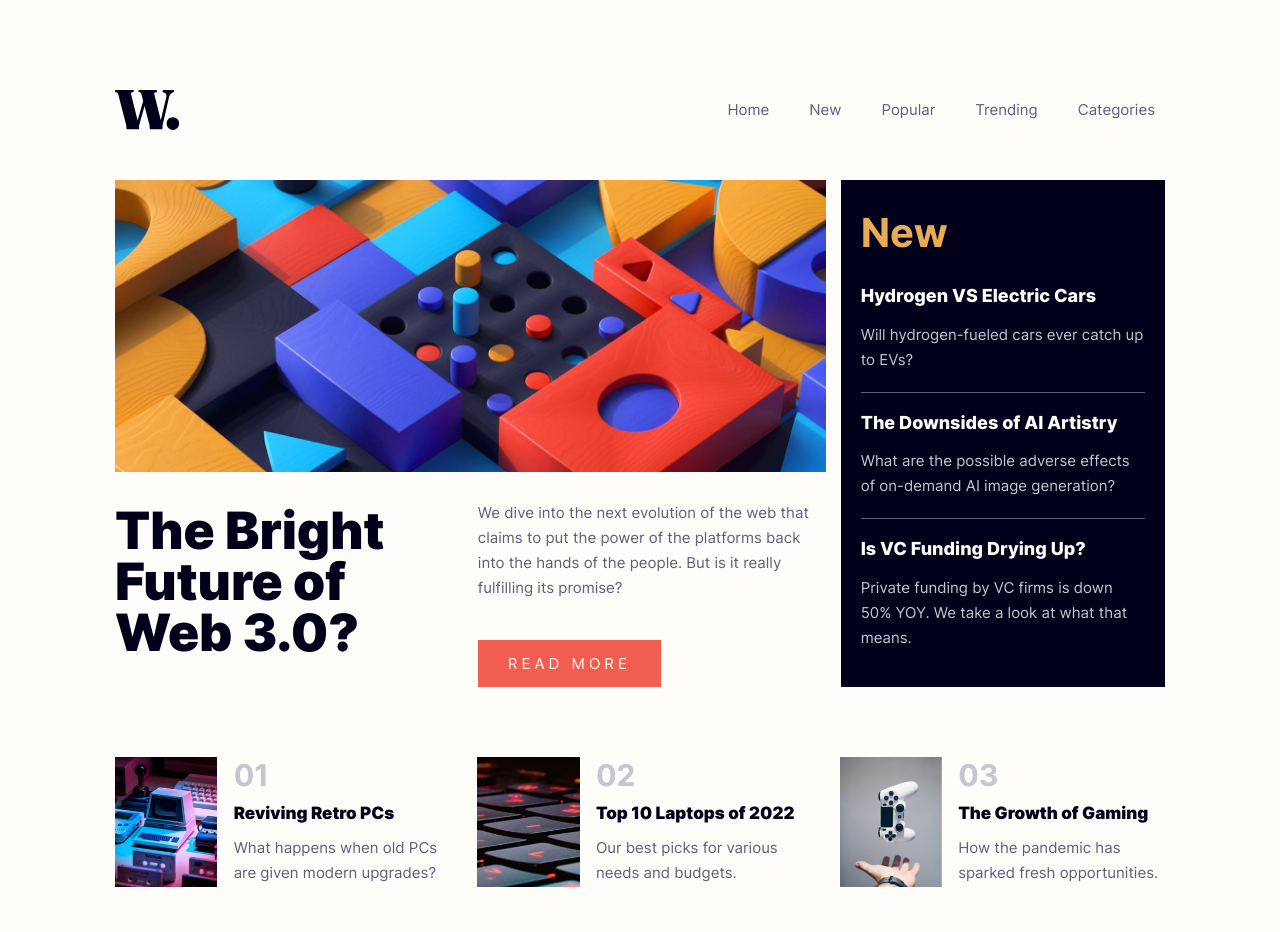
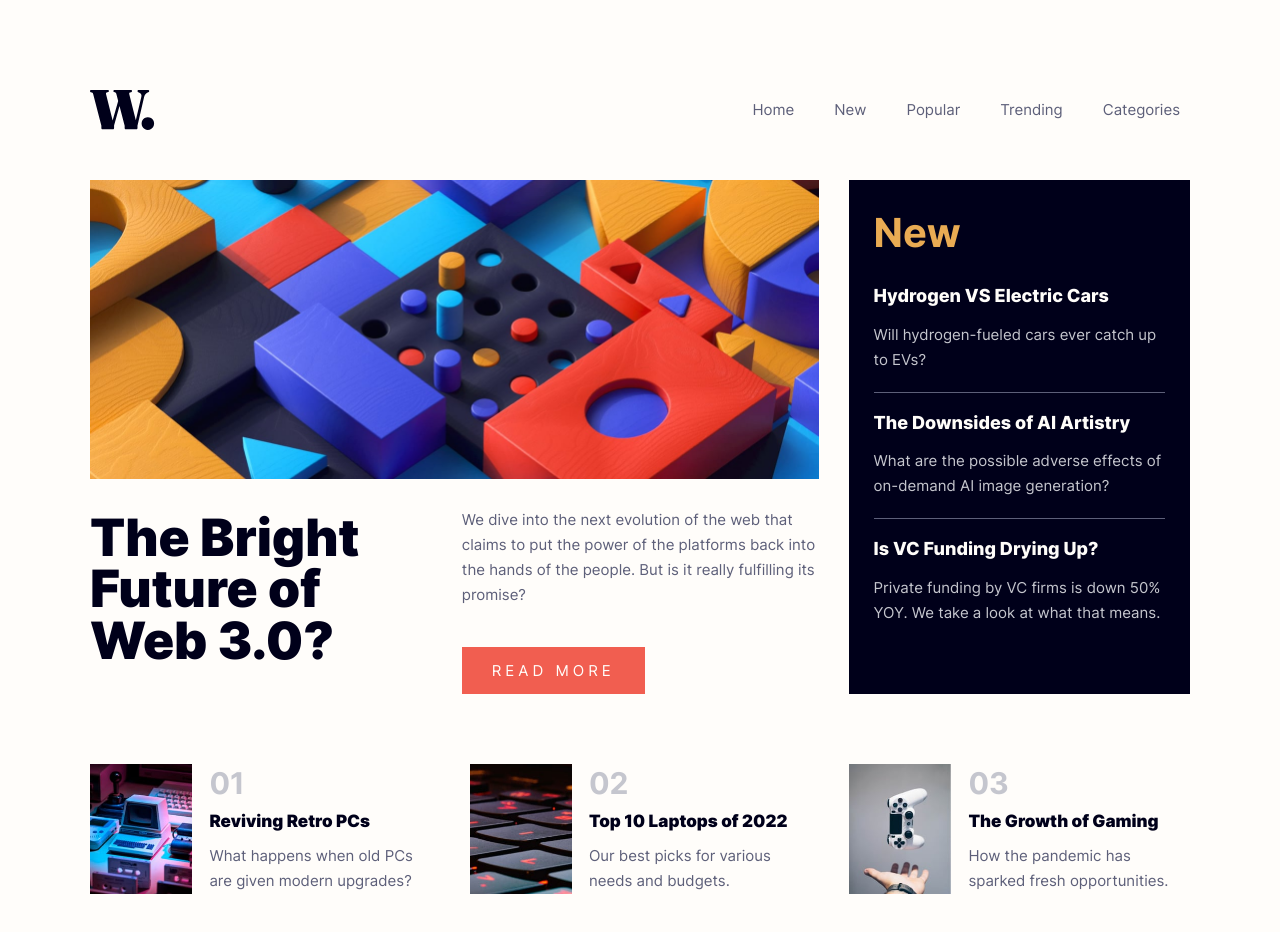
Before and after one commit to marijanasevo/news-homepage, a plain HTML site: page index.html in a window 1280 px wide. Drawn offline with Linux system fonts and the light colour scheme.

Commit message:
Small spacing changes, closer to the design

```diff
--- a/assets/styles/style.scss
+++ b/assets/styles/style.scss
@@ -118,7 +118,7 @@ img {
   @include breakpoint-min(large) {
     padding: 0;
     margin-inline: auto;
-    width: min(91%, 105rem);
+    width: min(91%, 110rem);
   }
 }
 
@@ -213,7 +213,6 @@ header {
   transform: rotate((-45deg)) translate(35px, 35px);
 }
 
-
 /*
 * Navigation menu links
 ***********************/
@@ -266,7 +265,7 @@ nav ul a {
 
 .featured {
   display: flex;
-  gap: 1.5rem;
+  gap: 3rem;
   margin-bottom: 7rem;
 
   @include breakpoint-max(large) {
@@ -345,7 +344,7 @@ nav ul a {
 *************************/
 
 .side {
-  padding: 3rem 2rem;
+  padding: 3rem 2.5rem;
 
   @include breakpoint-min(medium) {
     // main is 2x wider than aside
```
Also changed, not shown: dist/style.css, 1 other file.
